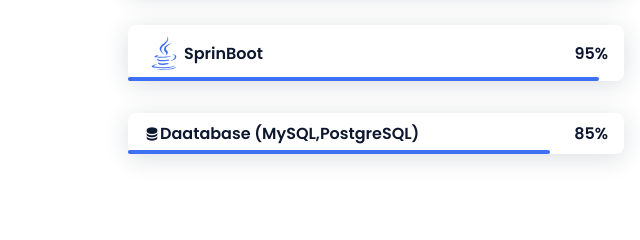
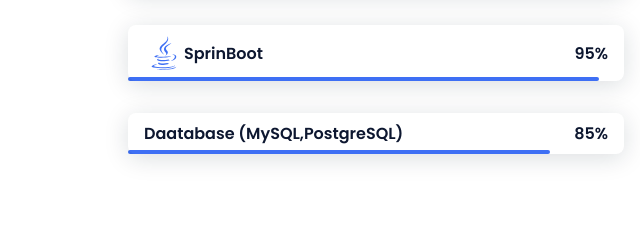
Before and after one commit to MdAbdusSahid/MdAbdusSahid.github.io, a plain HTML site: page index.html in a window 1280 px wide. Shown: the part 2020-2260 px from the top of the page, 0-640 px from the left. Drawn offline with nearby package versions, Linux system fonts and the light colour scheme.

Commit message:
Update index.html

```diff
--- a/index.html
+++ b/index.html
@@ -136,7 +136,7 @@
                     </div>-->
                     <div class="skills__data">
                         <div class="skills__names">
-                            <i class='bx bxs-data'></i>
+                            <i class='i-bx-bxl-data'></i>
                             <span class="skills__name">Daatabase (MySQL,PostgreSQL)</span>
                         </div>
                         <div class="skills__bar skills__DB">
```
